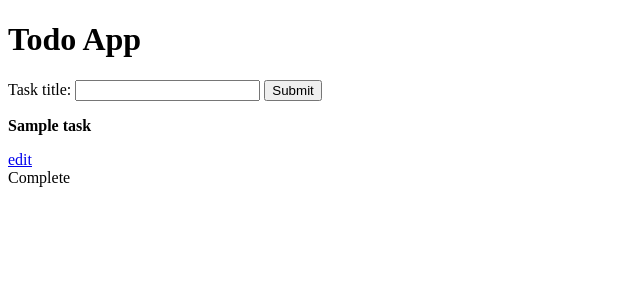
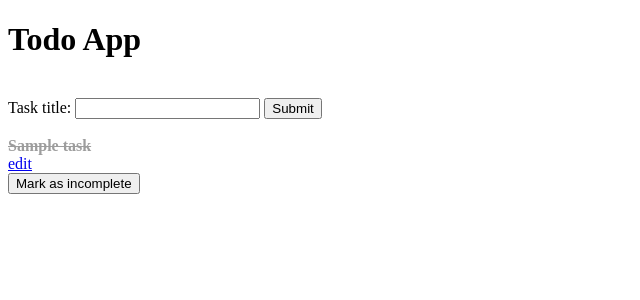
Before and after one commit to repercussive/flask-todo, a Flask app: page / in a window 1280 px wide. Shown: the top 300 px of the page, without its empty margins (0-640 px from the left). Run offline with Flask 2, Linux system fonts and the light colour scheme; tables that the repository leaves empty hold one stand-in row (values such as "Sample post").

Commit message:
implement toggling tasks as complete/incomplete

```diff
--- a/application/routes.py
+++ b/application/routes.py
@@ -19,6 +19,14 @@ def add():
   return redirect(url_for('home'))
 
 
+@app.route('/toggle/<int:id>', methods=['POST'])
+def toggle(id):
+  task = Task.query.get(id)
+  task.is_complete = not task.is_complete
+  db.session.commit()
+  return redirect(url_for('home'))
+
+
 @app.route('/edit/<int:id>', methods=['GET', 'POST'])
 def edit(id):
   task = Task.query.get(id)
--- /dev/null
+++ b/application/templates/components/task.html
@@ -0,0 +1,29 @@
+<div class="task {{'complete' if task.is_complete else ''}}">
+  <p class="title">
+    <b>{{ task.title }}</b>
+  </p>
+
+  <a href="/edit/{{task.id}}">edit</a>
+  <br />
+
+  <form action="/toggle/{{task.id}}" method="POST">
+    <button>
+      {{ "Mark as incomplete" if task.is_complete else "Mark as complete" }}
+    </button>
+  </form>
+</div>
+
+<style>
+  .task {
+    margin-bottom: 2rem;
+  }
+
+  .task .title {
+    margin: 0;
+  }
+
+  .task.complete .title {
+    text-decoration: line-through;
+    color: #9d9d9d;
+  }
+</style>
--- a/application/templates/home.html
+++ b/application/templates/home.html
@@ -1,28 +1,16 @@
 <!DOCTYPE html>
 <html lang="en">
+  <head>
+    <meta charset="UTF-8" />
+    <title>Flask Todo App</title>
+  </head>
 
-<head>
-    <meta charset="UTF-8">
-    <title>Flask Todo App</title>
-</head>
-
-<body>
+  <body>
     <h1>Todo App</h1>
-
+    <br />
     {% include "components/task-form.html" %}
-
-    {% for task in tasks %}
-
-    <p><b>{{ task.title }}</b></p>
-    <a href="/edit/{{task.id}}">edit</a>
     <br />
-    {% if task.is_complete %}
-    <span>Complete</span>
-    {% else %}
-    <span>Not Complete</span>
-    {% endif %}
-
-    {% endfor %}
-</body>
-
+    <!-- tasks -->
+    {% for task in tasks %} {% include "components/task.html" %} {% endfor %}
+  </body>
 </html>
```
